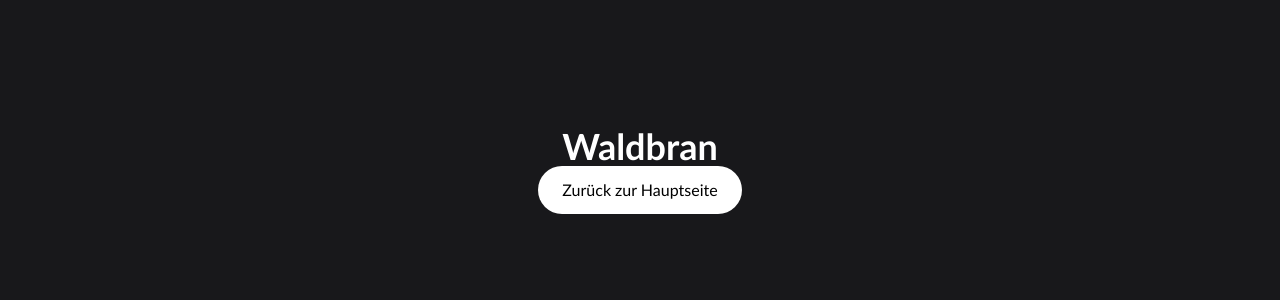
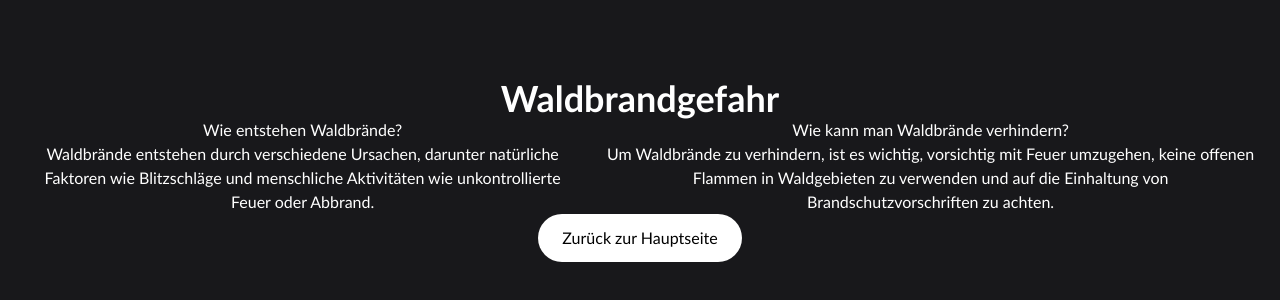
Before and after one commit to V0706/Hackathon, a Next.js app: page /feuer in a window 1280 px wide. Shown: the part 230-530 px from the top of the page. Built offline with nearby package versions, Linux system fonts and the light colour scheme.

Commit message:
waldbrandseite

```diff
--- a/src/app/feuer/page.tsx
+++ b/src/app/feuer/page.tsx
@@ -3,7 +3,17 @@ import Link from "next/link";
 export default function SecondPage() {
   return (
     <main className="flex min-h-screen flex-col items-center justify-center bg-zinc-900 px-6 py-16 text-center text-white">
-        <h1 className="mb-6 text-4xl font-bold">Waldbran</h1>
+        <h1 className="mb-6 text-4xl font-bold">Waldbrandgefahr</h1>
+        <div className="flex gap-6">
+          <div>
+            <h2>Wie entstehen Waldbrände?</h2>
+            <p>Waldbrände entstehen durch verschiedene Ursachen, darunter natürliche Faktoren wie Blitzschläge und menschliche Aktivitäten wie unkontrollierte Feuer oder Abbrand.</p>
+          </div>
+          <div>
+            <h2>Wie kann man Waldbrände verhindern?</h2>
+            <p>Um Waldbrände zu verhindern, ist es wichtig, vorsichtig mit Feuer umzugehen, keine offenen Flammen in Waldgebieten zu verwenden und auf die Einhaltung von Brandschutzvorschriften zu achten.</p>
+          </div>
+        </div>
       <Link
         href="/"
        className="rounded-full bg-white px-6 py-3 text-black transition hover:bg-zinc-300"
```
